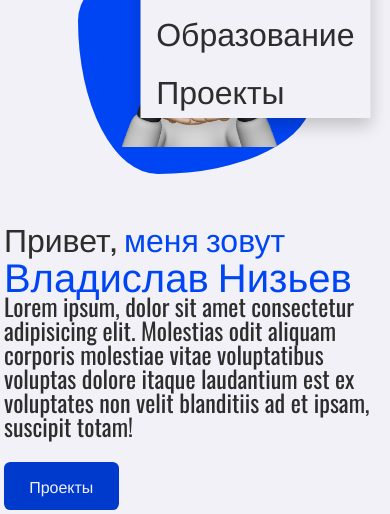
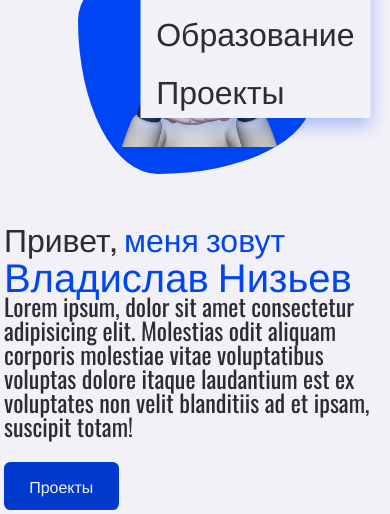
Before and after one commit to nilVFS/personal, a plain HTML site: page index.html in a window 390 px wide. Both pictures are taken after a click on the picture 358 px from the left and 31 px from the top of the page. Shown: the part 100-614 px from the top of the page. Drawn offline with nearby package versions, Linux system fonts and the light colour scheme.

Commit message:
change dropdown content shadows

```diff
--- a/src/styles/styles.css
+++ b/src/styles/styles.css
@@ -682,7 +682,7 @@
         right: 0;
         background-color: var(--main-white);
         min-width: 10rem;
-        box-shadow: 0px 0.5rem 1rem 0px rgba(0,0,0,0.2);
+        box-shadow: 0px 0.5rem 1rem 0px rgba(0,69,244,0.3);
         z-index: 1;
     }
 
```
